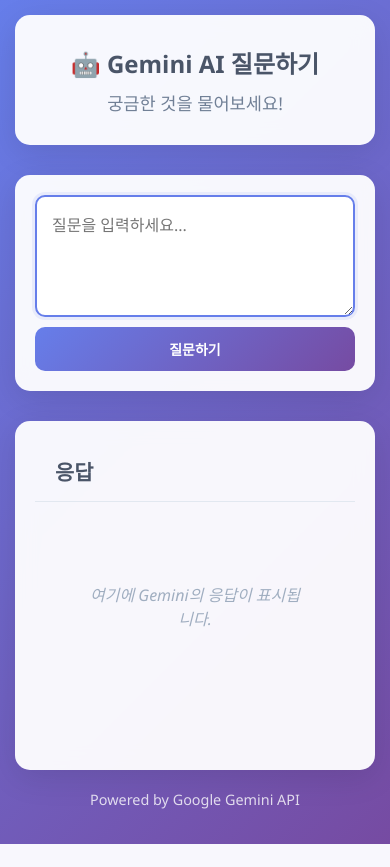
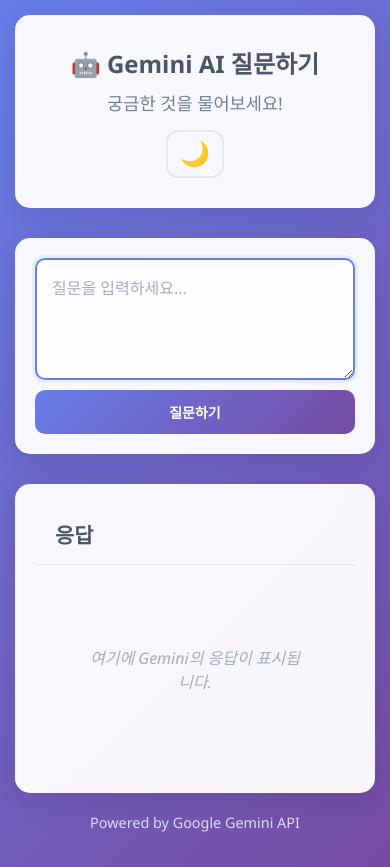
Before and after one commit to ihpark92/gemini-request, a Flask app: page / in a window 390 px wide. Before the commit the page ends 844 px from the top, so only its background shows below. Run offline with Flask 3, Linux system fonts and the light colour scheme.

Commit message:
Add dark mode toggle feature
- 다크모드/라이트모드 토글 버튼 추가 (🌙 ↔ ☀️)
- CSS 변수 시스템으로 테마 관리
- localStorage에 사용자 선택 저장
- 시스템 다크모드 설정 자동 감지
- 부드러운 전환 애니메이션 적용
- 접근성 개선 (aria-label 추가)
- 반응형 디자인 유지

🤖 Generated with [Claude Code](https://claude.ai/code)

Co-Authored-By: Claude <noreply@anthropic.com>

```diff
--- a/static/script.js
+++ b/static/script.js
@@ -3,8 +3,15 @@ document.addEventListener('DOMContentLoaded', function() {
     const askButton = document.getElementById('askButton');
     const responseContent = document.getElementById('responseContent');
     const loading = document.getElementById('loading');
+    const themeToggle = document.getElementById('themeToggle');
+    const themeIcon = document.querySelector('.theme-icon');
 
+    // 테마 초기화
+    initTheme();
+
+    // 이벤트 리스너
     askButton.addEventListener('click', askQuestion);
+    themeToggle.addEventListener('click', toggleTheme);
     questionInput.addEventListener('keydown', function(e) {
         if (e.ctrlKey && e.key === 'Enter') {
             askQuestion();
@@ -74,5 +81,42 @@ document.addEventListener('DOMContentLoaded', function() {
         }
     }
 
+    // 테마 관련 함수들
+    function initTheme() {
+        const savedTheme = localStorage.getItem('theme');
+        const systemPrefersDark = window.matchMedia('(prefers-color-scheme: dark)').matches;
+        const defaultTheme = savedTheme || (systemPrefersDark ? 'dark' : 'light');
+
+        applyTheme(defaultTheme);
+
+        // 시스템 테마 변경 감지
+        window.matchMedia('(prefers-color-scheme: dark)').addEventListener('change', function(e) {
+            if (!localStorage.getItem('theme')) {
+                applyTheme(e.matches ? 'dark' : 'light');
+            }
+        });
+    }
+
+    function toggleTheme() {
+        const currentTheme = document.documentElement.getAttribute('data-theme');
+        const newTheme = currentTheme === 'dark' ? 'light' : 'dark';
+
+        applyTheme(newTheme);
+        localStorage.setItem('theme', newTheme);
+    }
+
+    function applyTheme(theme) {
+        document.documentElement.setAttribute('data-theme', theme);
+
+        // 아이콘 업데이트
+        if (theme === 'dark') {
+            themeIcon.textContent = '☀️';
+            themeToggle.setAttribute('aria-label', '라이트모드로 전환');
+        } else {
+            themeIcon.textContent = '🌙';
+            themeToggle.setAttribute('aria-label', '다크모드로 전환');
+        }
+    }
+
     questionInput.focus();
 });
--- a/static/style.css
+++ b/static/style.css
@@ -1,3 +1,35 @@
+:root {
+    --bg-gradient: linear-gradient(135deg, #667eea 0%, #764ba2 100%);
+    --card-bg: rgba(255, 255, 255, 0.95);
+    --text-primary: #333;
+    --text-secondary: #4a5568;
+    --text-muted: #718096;
+    --text-placeholder: #a0aec0;
+    --border-color: #e2e8f0;
+    --shadow: rgba(0, 0, 0, 0.1);
+    --accent-color: #667eea;
+    --footer-text: rgba(255, 255, 255, 0.8);
+    --error-bg: #fed7d7;
+    --error-text: #c53030;
+    --error-border: #feb2b2;
+}
+
+[data-theme="dark"] {
+    --bg-gradient: linear-gradient(135deg, #1a1a2e 0%, #16213e 100%);
+    --card-bg: rgba(30, 30, 50, 0.95);
+    --text-primary: #e2e8f0;
+    --text-secondary: #cbd5e0;
+    --text-muted: #a0aec0;
+    --text-placeholder: #718096;
+    --border-color: #4a5568;
+    --shadow: rgba(0, 0, 0, 0.3);
+    --accent-color: #667eea;
+    --footer-text: rgba(255, 255, 255, 0.6);
+    --error-bg: rgba(245, 101, 101, 0.2);
+    --error-text: #fc8181;
+    --error-border: rgba(245, 101, 101, 0.3);
+}
+
 * {
     margin: 0;
     padding: 0;
@@ -21,23 +54,57 @@ body {
 }
 
 header {
-    background: rgba(255, 255, 255, 0.95);
+    background: var(--card-bg);
     padding: 30px;
     border-radius: 15px;
-    text-align: center;
     margin-bottom: 30px;
-    box-shadow: 0 8px 32px rgba(0, 0, 0, 0.1);
+    box-shadow: 0 8px 32px var(--shadow);
     backdrop-filter: blur(10px);
 }
 
+.header-content {
+    display: flex;
+    justify-content: space-between;
+    align-items: center;
+    text-align: left;
+}
+
+.theme-toggle {
+    background: none;
+    border: 2px solid var(--border-color);
+    border-radius: 12px;
+    padding: 12px;
+    cursor: pointer;
+    transition: all 0.3s ease;
+    display: flex;
+    align-items: center;
+    justify-content: center;
+    min-width: 48px;
+    height: 48px;
+}
+
+.theme-toggle:hover {
+    border-color: var(--accent-color);
+    transform: scale(1.05);
+}
+
+.theme-icon {
+    font-size: 1.5rem;
+    transition: transform 0.3s ease;
+}
+
+.theme-toggle:hover .theme-icon {
+    transform: rotate(20deg);
+}
+
 header h1 {
-    color: #4a5568;
+    color: var(--text-secondary);
     margin-bottom: 10px;
     font-size: 2.5rem;
 }
 
 header p {
-    color: #718096;
+    color: var(--text-muted);
     font-size: 1.1rem;
 }
 
@@ -65,19 +132,25 @@ main {
 #questionInput {
     width: 100%;
     padding: 15px;
-    border: 2px solid #e2e8f0;
+    border: 2px solid var(--border-color);
     border-radius: 10px;
     font-size: 16px;
     font-family: inherit;
     resize: vertical;
     min-height: 120px;
     transition: border-color 0.3s ease;
+    background: var(--card-bg);
+    color: var(--text-primary);
 }
 
 #questionInput:focus {
     outline: none;
-    border-color: #667eea;
+    border-color: var(--accent-color);
     box-shadow: 0 0 0 3px rgba(102, 126, 234, 0.1);
+}
+
+#questionInput::placeholder {
+    color: var(--text-placeholder);
 }
 
 #askButton {
@@ -193,6 +266,12 @@ footer {
 
     header h1 {
         font-size: 2rem;
+    }
+
+    .header-content {
+        flex-direction: column;
+        gap: 15px;
+        text-align: center;
     }
 
     .question-section,
--- a/templates/index.html
+++ b/templates/index.html
@@ -9,8 +9,15 @@
 <body>
     <div class="container">
         <header>
-            <h1>🤖 Gemini AI 질문하기</h1>
-            <p>궁금한 것을 물어보세요!</p>
+            <div class="header-content">
+                <div>
+                    <h1>🤖 Gemini AI 질문하기</h1>
+                    <p>궁금한 것을 물어보세요!</p>
+                </div>
+                <button id="themeToggle" class="theme-toggle" aria-label="다크모드 토글">
+                    <span class="theme-icon">🌙</span>
+                </button>
+            </div>
         </header>
 
         <main>
```
Also changed, not shown: other parts of static/style.css (+18 -17 lines).
